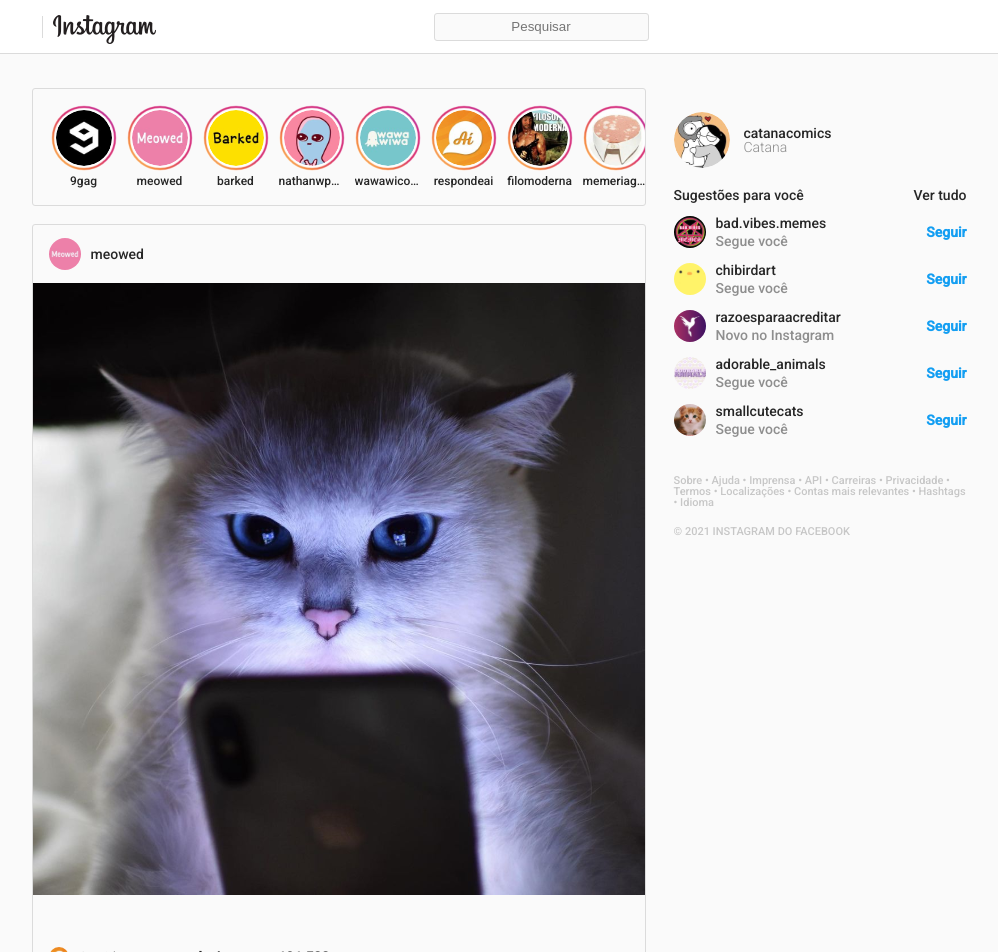
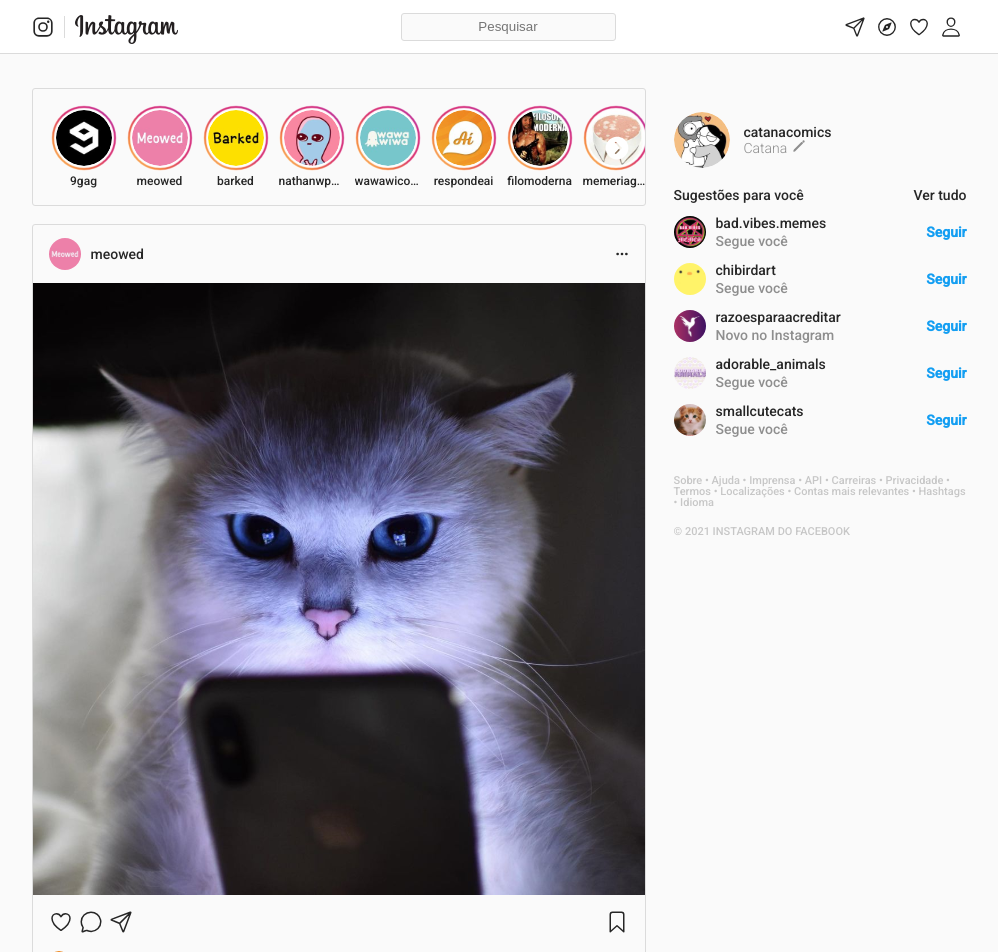
Before and after one commit to gsdutra/projeto7-instagramreact, a React (Create React App) app: page / in a window 1280 px wide. Shown: the top 952 px of the page, without its empty margins (141-1139 px from the left). Built offline with nearby package versions, Linux system fonts and the light colour scheme.

Commit message:
Implementados dados dinâmicos parcialmente

```diff
--- a/public/index.html
+++ b/public/index.html
@@ -11,5 +11,8 @@
   <body>
     <noscript>You need to enable JavaScript to run this app.</noscript>
     <div class="root"></div>
+
+    <script type="module" src="https://unpkg.com/ionicons@5.5.2/dist/ionicons/ionicons.esm.js"></script>
+<script nomodule src="https://unpkg.com/ionicons@5.5.2/dist/ionicons/ionicons.js"></script>
   </body>
 </html>
--- a/src/Posts.js
+++ b/src/Posts.js
@@ -1,3 +1,5 @@
+import React, { useState } from "react";
+
 const postsObj = [
   {userImg: "./assets/img/meowed.svg",
   userName: "meowed",
@@ -26,6 +28,10 @@ export default function Posts(){
 }
 
 function RenderPosts(){
+
+	const [likePost, setLike] = React.useState("heart-outline");
+	const [savePost, setSave] = React.useState("save-outline");
+
 	return(
 		postsObj.map((u)=>
 		<div class="post">
@@ -46,7 +52,7 @@ function RenderPosts(){
 			<div class="fundo">
 				<div class="acoes">
 				<div>
-					<ion-icon name="heart-outline"></ion-icon>
+					<ion-icon name={likePost} onClick={like}></ion-icon>
 					<ion-icon name="chatbubble-outline"></ion-icon>
 					<ion-icon name="paper-plane-outline"></ion-icon>
 				</div>
@@ -65,4 +71,7 @@ function RenderPosts(){
 			</div>
 		)
 	)
+	function like(){
+		setLike('heart');
+	}
 }
--- a/src/Usuario.js
+++ b/src/Usuario.js
@@ -1,14 +1,33 @@
+import React, { useState } from "react"
+
+const usuario = {
+	user: "catanacomics",
+	name: "Catana",
+	img: "./assets/img/catanacomics.svg"
+}
+
 export default function Usuario(){
+
+	const [nome, setNome] = React.useState(usuario.name);
+
 	return(
 		<div class="usuario">
-                  <img src="./assets/img/catanacomics.svg" />
+		<img src={usuario.img} />
 		<div class="texto">
-                    <strong>catanacomics</strong>
+			<strong>{usuario.user}</strong>
 			<span>
-                      Catana
-                      <ion-icon name="pencil"></ion-icon>
+				{nome}
+				<ion-icon name="pencil" onClick={changeName}></ion-icon>
 			</span>
 		</div>
 	</div>
 	)
+
+	function changeName(){
+		const newName = prompt("Insira um novo nome");
+		newName? setNome(newName) : changeName();
 	}
+
+}
+
+//onClick={()=>setNome(prompt("Insira um novo nome"))
```
Lines whose indentation alone changed are shown as unchanged.
